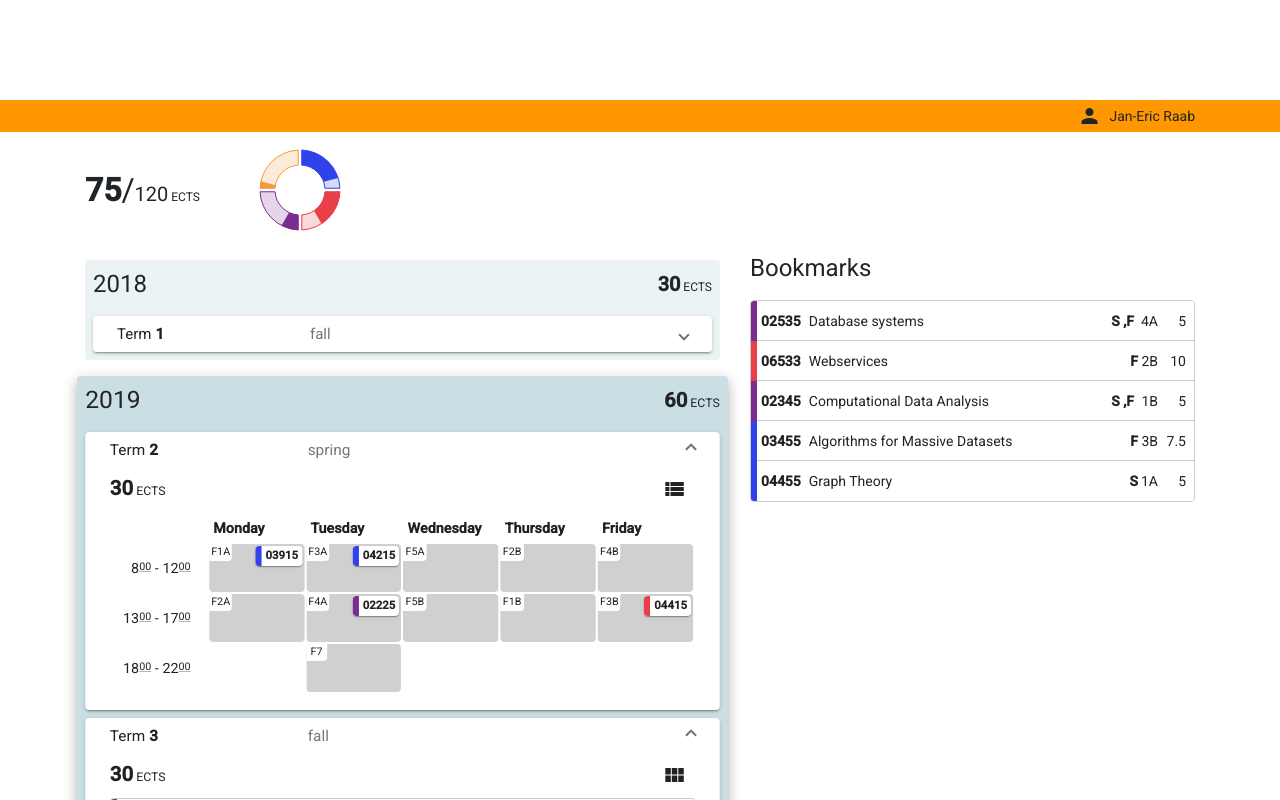
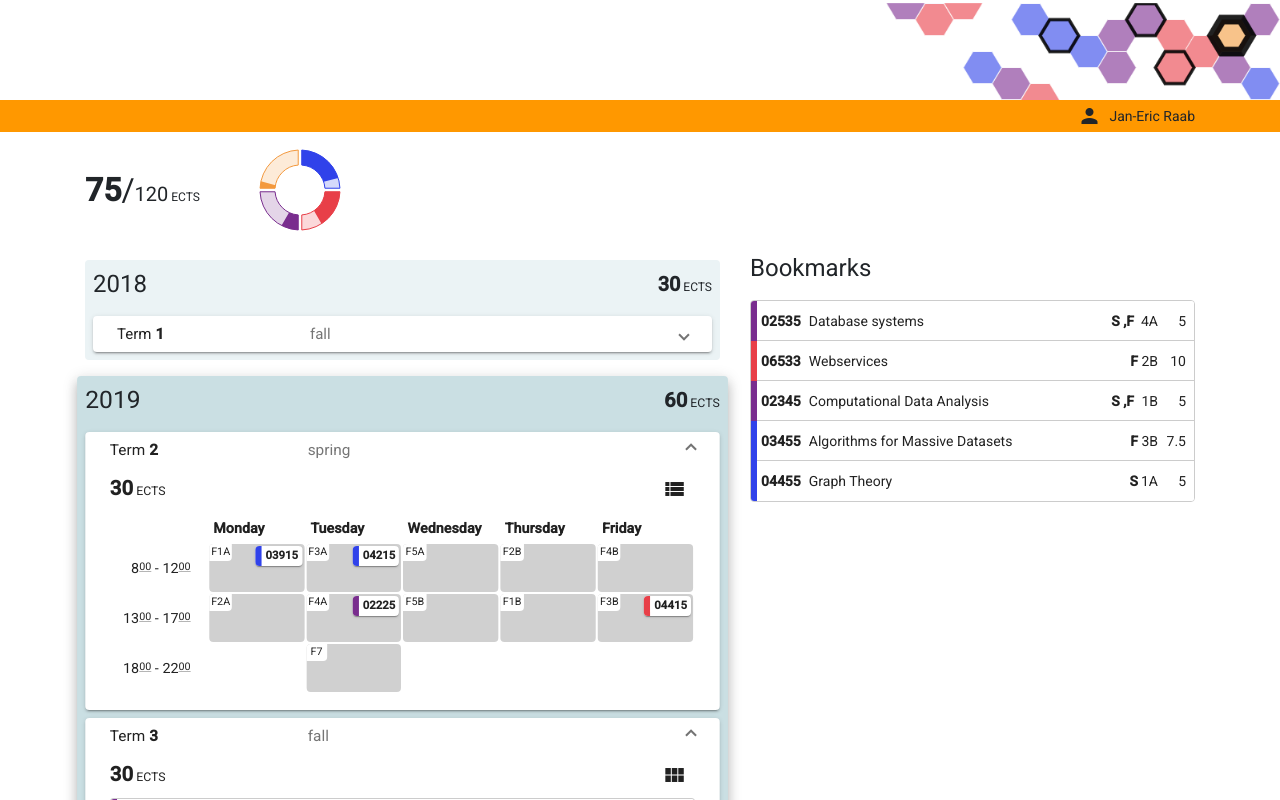
Before and after one commit to Sn0oze/studyPlanner, an Angular app in the folder study-planner-app/: page /planner in a window 1280 px wide. Shown: the top 800 px of the page. Built offline with nearby package versions, Linux system fonts and the light colour scheme.

Commit message:
added new head background image

```diff
--- a/study-planner-app/src/app/shared/components/page-header/page-header.component.scss
+++ b/study-planner-app/src/app/shared/components/page-header/page-header.component.scss
@@ -6,7 +6,8 @@
   // background-color: #1b5872;
   background-color: white;
   background-size: contain;
-  // background-image: url("/assets/images/background.svg");
+  background-image: url(/assets/images/background-image.png);
+  image-rendering: crisp-edges;
   background-repeat: no-repeat;
   background-position: right;
 }
```
Also changed, not shown: study-planner-app/src/assets/images/background-image.png (added).
